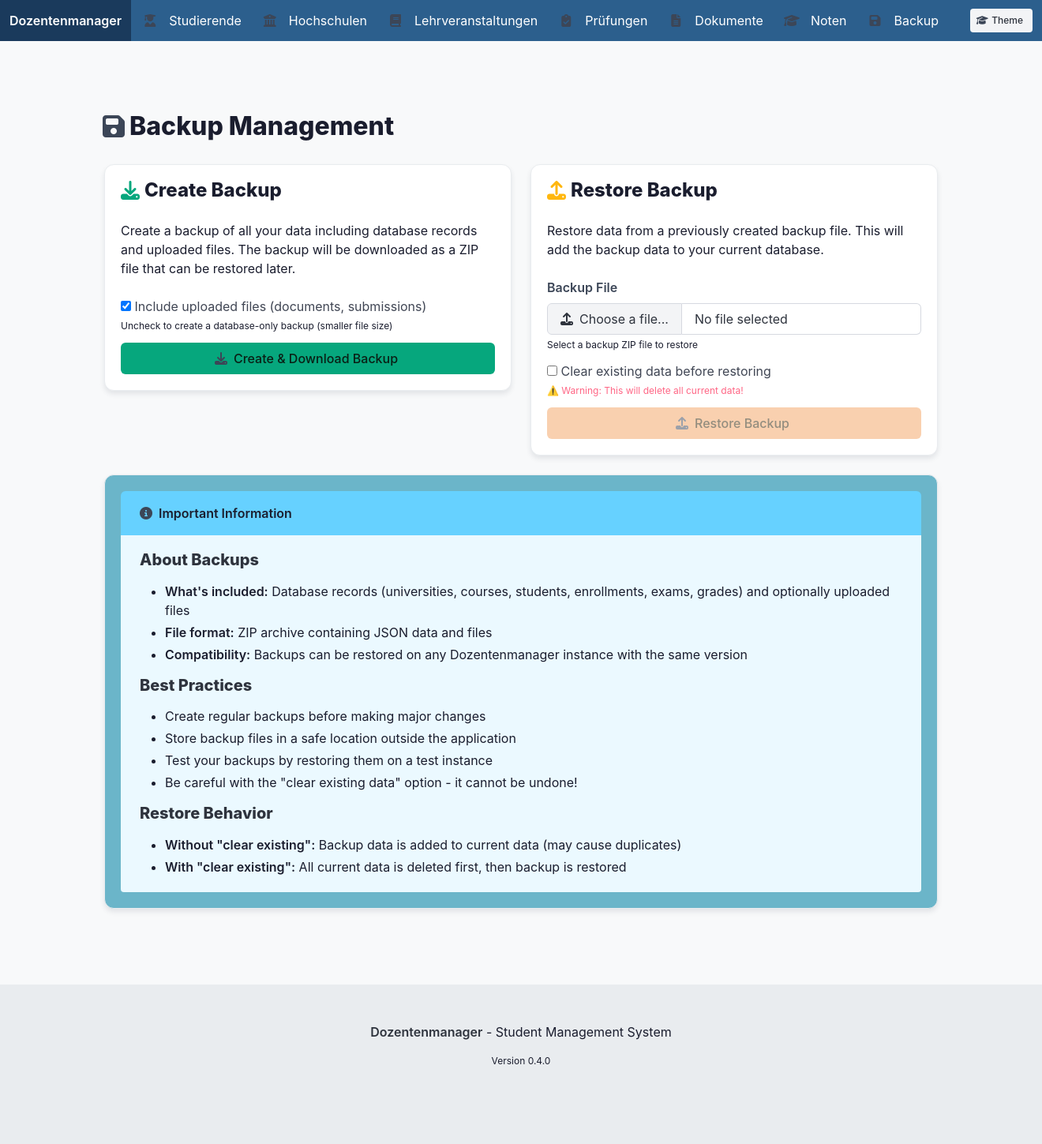
After one commit to jvanvinkenroye/dozentenmanager, a Flask app: page /backup/ in a window 1320 px wide. The commit adds this page. Shown: the whole page at 79% size. Run offline with Flask 3, Linux system fonts and the light colour scheme; some libraries are stand-ins or nearby versions.

Commit message:
feat: add Flask routes and template for backup management
Co-authored-by: jvanvinkenroye <876481+jvanvinkenroye@users.noreply.github.com>

```diff
--- a/app/__init__.py
+++ b/app/__init__.py
@@ -132,6 +132,7 @@ def register_blueprints(app: Flask) -> None:
         app: Flask application instance
     """
     # Import blueprints here to avoid circular imports
+    from app.routes.backup import bp as backup_bp
     from app.routes.course import bp as course_bp
     from app.routes.document import bp as document_bp
     from app.routes.enrollment import bp as enrollment_bp
@@ -141,6 +142,7 @@ def register_blueprints(app: Flask) -> None:
     from app.routes.university import bp as university_bp
 
     # Register blueprints
+    app.register_blueprint(backup_bp)
     app.register_blueprint(course_bp)
     app.register_blueprint(document_bp)
     app.register_blueprint(enrollment_bp)
--- /dev/null
+++ b/app/routes/backup.py
@@ -0,0 +1,143 @@
+"""
+Backup routes blueprint.
+
+This module provides web routes for creating and restoring backups through the Flask interface.
+"""
+
+import logging
+import tempfile
+from datetime import UTC, datetime
+from pathlib import Path
+
+from flask import (
+    Blueprint,
+    flash,
+    redirect,
+    render_template,
+    request,
+    send_file,
+    url_for,
+)
+from werkzeug.utils import secure_filename
+
+from cli.backup_cli import create_backup, restore_backup
+
+# Configure logging
+logger = logging.getLogger(__name__)
+
+# Create blueprint
+bp = Blueprint("backup", __name__, url_prefix="/backup")
+
+
+@bp.route("/")
+def index() -> str:
+    """
+    Show backup management page.
+
+    Returns:
+        Rendered template for backup management
+    """
+    return render_template("backup/index.html")
+
+
+@bp.route("/create", methods=["POST"])
+def create() -> tuple[str, int] | str:
+    """
+    Create a new backup and download it.
+
+    Form parameters:
+        include_uploads: Whether to include uploaded files (checkbox)
+
+    Returns:
+        File download response or redirect on error
+    """
+    try:
+        include_uploads = request.form.get("include_uploads") == "on"
+
+        logger.info(
+            f"Creating backup (include_uploads={include_uploads}) via web interface"
+        )
+
+        # Create backup in temporary directory
+        with tempfile.TemporaryDirectory() as temp_dir:
+            timestamp = datetime.now(UTC).strftime("%Y%m%d_%H%M%S")
+            backup_filename = f"dozentenmanager_backup_{timestamp}"
+            temp_file = str(Path(temp_dir) / backup_filename)
+
+            # Create backup using CLI function
+            backup_path = create_backup(temp_file, include_uploads=include_uploads)
+
+            logger.info(f"Backup created successfully: {backup_path}")
+
+            # Send file for download
+            return send_file(
+                backup_path,
+                as_attachment=True,
+                download_name=backup_path.name,
+                mimetype="application/zip",
+            )
+
+    except Exception as e:
+        logger.error(f"Error creating backup: {e}", exc_info=True)
+        flash(f"Error creating backup: {e}", "error")
+        return redirect(url_for("backup.index"))
+
+
+@bp.route("/restore", methods=["POST"])
+def restore() -> str:
+    """
+    Restore data from an uploaded backup file.
+
+    Form parameters:
+        backup_file: Uploaded ZIP file containing backup
+        clear_existing: Whether to clear existing data before restore (checkbox)
+
+    Returns:
+        Redirect to backup index with status message
+    """
+    try:
+        # Check if file was uploaded
+        if "backup_file" not in request.files:
+            flash("No backup file provided", "error")
+            return redirect(url_for("backup.index"))
+
+        file = request.files["backup_file"]
+
+        # Check if filename is empty
+        if file.filename == "":
+            flash("No backup file selected", "error")
+            return redirect(url_for("backup.index"))
+
+        # Check file extension
+        if not file.filename or not file.filename.endswith(".zip"):
+            flash("Invalid file format. Please upload a ZIP file.", "error")
+            return redirect(url_for("backup.index"))
+
+        clear_existing = request.form.get("clear_existing") == "on"
+
+        logger.info(
+            f"Restoring backup from {file.filename} (clear_existing={clear_existing})"
+        )
+
+        # Save uploaded file to temporary location
+        filename = secure_filename(file.filename)
+        with tempfile.TemporaryDirectory() as temp_dir:
+            temp_path = Path(temp_dir) / filename
+            file.save(temp_path)
+
+            # Restore backup using CLI function
+            restore_backup(str(temp_path), clear_existing=clear_existing)
+
+        logger.info("Backup restored successfully")
+        flash("Backup restored successfully!", "success")
+        return redirect(url_for("backup.index"))
+
+    except ValueError as e:
+        logger.error(f"Invalid backup file: {e}")
+        flash(f"Invalid backup file: {e}", "error")
+        return redirect(url_for("backup.index"))
+
+    except Exception as e:
+        logger.error(f"Error restoring backup: {e}", exc_info=True)
+        flash(f"Error restoring backup: {e}", "error")
+        return redirect(url_for("backup.index"))
--- /dev/null
+++ b/app/templates/backup/index.html
@@ -0,0 +1,178 @@
+{% extends "base.html" %}
+
+{% block title %}Backup Management - Dozentenmanager{% endblock %}
+
+{% block content %}
+<section class="section">
+    <div class="container">
+        <h1 class="title">
+            <span class="icon-text">
+                <span class="icon"><i class="fas fa-save"></i></span>
+                <span>Backup Management</span>
+            </span>
+        </h1>
+
+        <div class="columns">
+            <!-- Create Backup Card -->
+            <div class="column is-half">
+                <div class="box">
+                    <h2 class="title is-4">
+                        <span class="icon-text">
+                            <span class="icon has-text-success"><i class="fas fa-download"></i></span>
+                            <span>Create Backup</span>
+                        </span>
+                    </h2>
+                    <p class="content">
+                        Create a backup of all your data including database records and uploaded files.
+                        The backup will be downloaded as a ZIP file that can be restored later.
+                    </p>
+
+                    <form method="POST" action="{{ url_for('backup.create') }}">
+                        <input type="hidden" name="csrf_token" value="{{ csrf_token() }}">
+
+                        <div class="field">
+                            <label class="checkbox">
+                                <input type="checkbox" name="include_uploads" checked>
+                                Include uploaded files (documents, submissions)
+                            </label>
+                            <p class="help">
+                                Uncheck to create a database-only backup (smaller file size)
+                            </p>
+                        </div>
+
+                        <div class="field">
+                            <div class="control">
+                                <button type="submit" class="button is-success is-fullwidth">
+                                    <span class="icon"><i class="fas fa-download"></i></span>
+                                    <span>Create & Download Backup</span>
+                                </button>
+                            </div>
+                        </div>
+                    </form>
+                </div>
+            </div>
+
+            <!-- Restore Backup Card -->
+            <div class="column is-half">
+                <div class="box">
+                    <h2 class="title is-4">
+                        <span class="icon-text">
+                            <span class="icon has-text-warning"><i class="fas fa-upload"></i></span>
+                            <span>Restore Backup</span>
+                        </span>
+                    </h2>
+                    <p class="content">
+                        Restore data from a previously created backup file.
+                        This will add the backup data to your current database.
+                    </p>
+
+                    <form method="POST" action="{{ url_for('backup.restore') }}" enctype="multipart/form-data">
+                        <input type="hidden" name="csrf_token" value="{{ csrf_token() }}">
+
+                        <div class="field">
+                            <label class="label">Backup File</label>
+                            <div class="control">
+                                <div class="file has-name is-fullwidth">
+                                    <label class="file-label">
+                                        <input class="file-input" type="file" name="backup_file" accept=".zip" required>
+                                        <span class="file-cta">
+                                            <span class="file-icon">
+                                                <i class="fas fa-upload"></i>
+                                            </span>
+                                            <span class="file-label">
+                                                Choose a file...
+                                            </span>
+                                        </span>
+                                        <span class="file-name" id="fileName">
+                                            No file selected
+                                        </span>
+                                    </label>
+                                </div>
+                            </div>
+                            <p class="help">Select a backup ZIP file to restore</p>
+                        </div>
+
+                        <div class="field">
+                            <label class="checkbox">
+                                <input type="checkbox" name="clear_existing" id="clearExisting">
+                                Clear existing data before restoring
+                            </label>
+                            <p class="help has-text-danger">
+                                ⚠️ Warning: This will delete all current data!
+                            </p>
+                        </div>
+
+                        <div class="field">
+                            <div class="control">
+                                <button type="submit" class="button is-warning is-fullwidth" id="restoreButton" disabled>
+                                    <span class="icon"><i class="fas fa-upload"></i></span>
+                                    <span>Restore Backup</span>
+                                </button>
+                            </div>
+                        </div>
+                    </form>
+                </div>
+            </div>
+        </div>
+
+        <!-- Information Box -->
+        <div class="box has-background-info-light">
+            <article class="message is-info">
+                <div class="message-header">
+                    <p>
+                        <span class="icon"><i class="fas fa-info-circle"></i></span>
+                        Important Information
+                    </p>
+                </div>
+                <div class="message-body">
+                    <div class="content">
+                        <h4>About Backups</h4>
+                        <ul>
+                            <li><strong>What's included:</strong> Database records (universities, courses, students, enrollments, exams, grades) and optionally uploaded files</li>
+                            <li><strong>File format:</strong> ZIP archive containing JSON data and files</li>
+                            <li><strong>Compatibility:</strong> Backups can be restored on any Dozentenmanager instance with the same version</li>
+                        </ul>
+
+                        <h4>Best Practices</h4>
+                        <ul>
+                            <li>Create regular backups before making major changes</li>
+                            <li>Store backup files in a safe location outside the application</li>
+                            <li>Test your backups by restoring them on a test instance</li>
+                            <li>Be careful with the "clear existing data" option - it cannot be undone!</li>
+                        </ul>
+
+                        <h4>Restore Behavior</h4>
+                        <ul>
+                            <li><strong>Without "clear existing":</strong> Backup data is added to current data (may cause duplicates)</li>
+                            <li><strong>With "clear existing":</strong> All current data is deleted first, then backup is restored</li>
+                        </ul>
+                    </div>
+                </div>
+            </article>
+        </div>
+    </div>
+</section>
+
+<script>
+    // Update file name display when file is selected
+    document.querySelector('.file-input').addEventListener('change', function(e) {
+        const fileName = e.target.files[0]?.name || 'No file selected';
+        document.getElementById('fileName').textContent = fileName;
+
+        // Enable restore button when file is selected
+        document.getElementById('restoreButton').disabled = !e.target.files[0];
+    });
+
+    // Confirm before restoring with clear existing
+    document.querySelector('form[action*="restore"]').addEventListener('submit', function(e) {
+        const clearExisting = document.getElementById('clearExisting').checked;
+
+        if (clearExisting) {
+            if (!confirm('⚠️ WARNING: This will delete ALL existing data!\n\nAre you absolutely sure you want to proceed?')) {
+                e.preventDefault();
+                return false;
+            }
+        }
+    });
+</script>
+{% endblock %}
--- a/app/templates/base.html
+++ b/app/templates/base.html
@@ -60,6 +60,10 @@
                 <a class="navbar-item" href="{{ url_for('grade.index') }}">
                     <span class="icon"><i class="fas fa-graduation-cap"></i></span>
                     <span>Noten</span>
+                </a>
+                <a class="navbar-item" href="{{ url_for('backup.index') }}">
+                    <span class="icon"><i class="fas fa-save"></i></span>
+                    <span>Backup</span>
                 </a>
                 {# Future navigation items will be added as features are implemented
                 <a class="navbar-item" href="{{ url_for('students.list') }}">
```
Also changed, not shown: tests/integration/test_backup_routes.py (added, +250 -0 lines).
